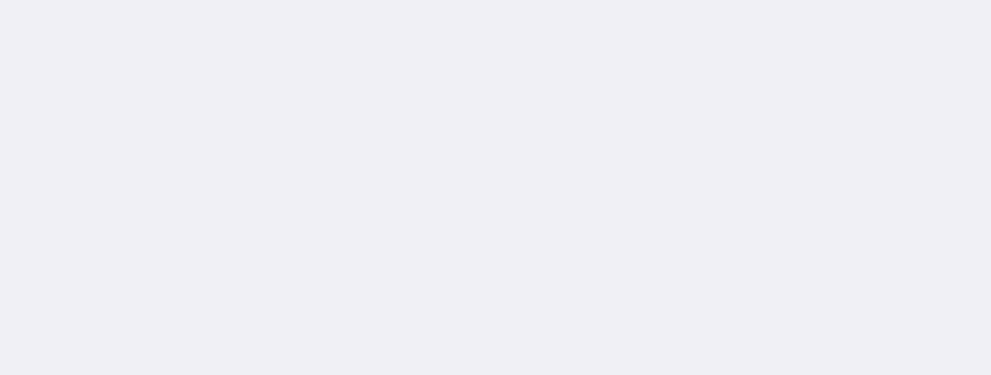
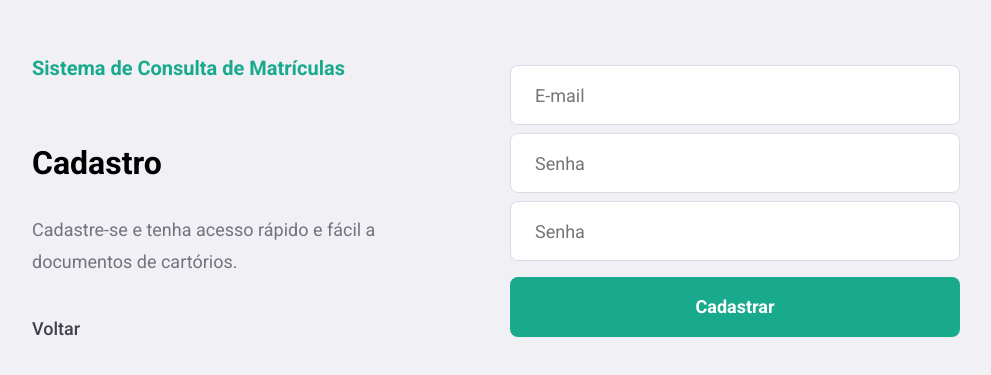
Before and after one commit to manuelabognar/megaHack2edicao, a React (Create React App) app in the folder frontend/: page /cadastro in a window 1280 px wide. Shown: the part 203-578 px from the top of the page, without its empty margins (144-1135 px from the left). Built offline with nearby package versions, Linux system fonts and the light colour scheme; the HTML template or start-up script is replaced by a standard one.

Commit message:
pagina cadastro

```diff
--- a/frontend/src/global.css
+++ b/frontend/src/global.css
@@ -11,10 +11,6 @@ body {
   font: 400 14px Roboto, sans-serif;
   background: #f0f0f5;
   -webkit-flow-smoothing: antialiased;
-}
-
-h1 {
-  color: #41414d;
 }
 
 input, button, textarea {
--- /dev/null
+++ b/frontend/src/pages/Register/index.js
@@ -0,0 +1,82 @@
+import React, { useState } from 'react';
+import { Link, useHistory } from 'react-router-dom';
+
+import './styles.css';
+
+
+export default function Register() {
+  const [email, setEmail] = useState('');
+  const [password, setPassword] = useState('');
+  const [passwordConfirm, setPasswordConfirm] = useState('');
+
+  const history = useHistory();
+
+  async function handleRegister(e) {
+    e.preventDefault();
+
+    const data = {
+      email,
+      password,
+      passwordConfirm
+    };
+
+    try {
+      //const response = await api.post('users', data);
+
+      //alert('Cadastro efetuado com sucesso');
+
+      history.push('/');
+
+    } catch (err) {
+      alert('Erro no cadastro, tente novamente.');
+    }
+  }
+
+  return (
+    <div className="register-container">
+      <div className="content">
+        <section>
+          <h2 className="logo">Sistema de Consulta de Matrículas</h2>
+
+            <h1>Cadastro</h1>
+            <p>
+              Cadastre-se e tenha acesso rápido e fácil a
+              documentos de cartórios.
+            </p>
+
+            <Link className="back-link" to="/">
+              Voltar
+            </Link>
+        </section>
+
+        <form onSubmit={ handleRegister } >
+
+          <input
+            type="email"
+            placeholder="E-mail"
+            type="email"
+            value = {email}
+            onChange = {e => setEmail(e.target.value) }
+          />
+
+          <input
+            placeholder="Senha"
+            type="password"
+            value = {password}
+            onChange = {e => setPassword(e.target.value) }
+          />
+
+          <input
+            placeholder="Senha"
+            type="password"
+            value = {passwordConfirm}
+            onChange = {e => setPasswordConfirm(e.target.value) }
+          />
+
+
+          <button className="button" type="submit">Cadastrar</button>
+        </form>
+      </div>
+    </div>
+  );
+}
--- /dev/null
+++ b/frontend/src/pages/Register/styles.css
@@ -0,0 +1,55 @@
+.register-container {
+  width: 100%;
+  max-width: 1120px;
+  height: 100vh;
+  margin: 0 auto;
+
+  display: flex;
+  align-items: center;
+  justify-content: center;
+}
+
+.register-container .content {
+  width: 100%;
+  padding: 96px;
+  background: #f0f0f5;
+  box-shadow: 0 0 100px rgba(0, 0, 0, 0.1);
+  border-radius: 8px;
+
+  display: flex;
+  justify-content: space-between;
+  align-items: center;
+}
+
+.register-container .content section {
+  width: 100%;
+  max-width: 380px;
+}
+
+.register-container .content section h1 {
+  margin: 64px 0 32px;
+  font-size: 32px;
+}
+
+.register-container .content section p {
+  font-size: 18px;
+  color: #737380;
+  line-height: 32px;
+}
+
+.register-container .content form {
+  width: 100%;
+  max-width: 450px;
+}
+
+.register-container .content form input {
+  margin-top: 8px;
+}
+
+.register-container .content form .input-group{
+  display: flex;
+}
+
+.register-container .content form .input-group input + input {
+  margin-left: 8px;
+}
--- a/frontend/src/pages/SignIn/index.js
+++ b/frontend/src/pages/SignIn/index.js
@@ -50,7 +50,9 @@ export default function SignIn() {
 
         </form>
 
-        <button className="button">Cadastrar-se</button>
+        <Link type="button" className="buttonClean" to="/cadastro">
+          Cadastre-se
+        </Link>
 
         <Link type="button" className="buttonClean" to="/sobre">
           Sobre nós
--- a/frontend/src/routes/auth.routes.js
+++ b/frontend/src/routes/auth.routes.js
@@ -3,6 +3,7 @@ import { BrowserRouter, Switch, Route } from 'react-router-dom';
 
 import SignIn from '../pages/SignIn';
 import About from '../pages/About';
+import Register from '../pages/Register'
 
 export default function AuthRoutes () {
   return (
@@ -10,6 +11,7 @@ export default function AuthRoutes () {
       <Switch>
         <Route path="/" exact component={SignIn} />
         <Route path="/sobre" component={About} />
+        <Route path="/cadastro" component={Register} />
       </Switch>
     </BrowserRouter>
   );
```
Also changed, not shown: frontend/src/routes/app.routes.js (+4 -4 lines).
